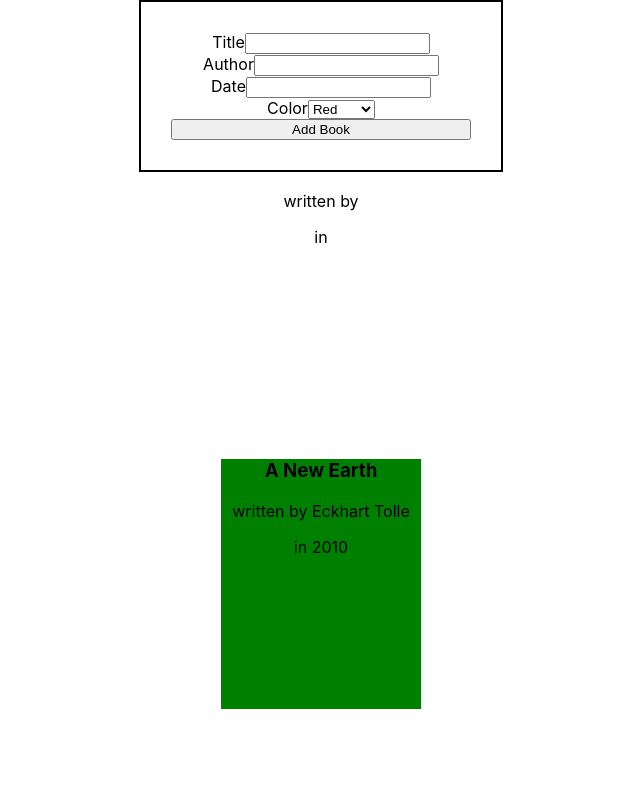
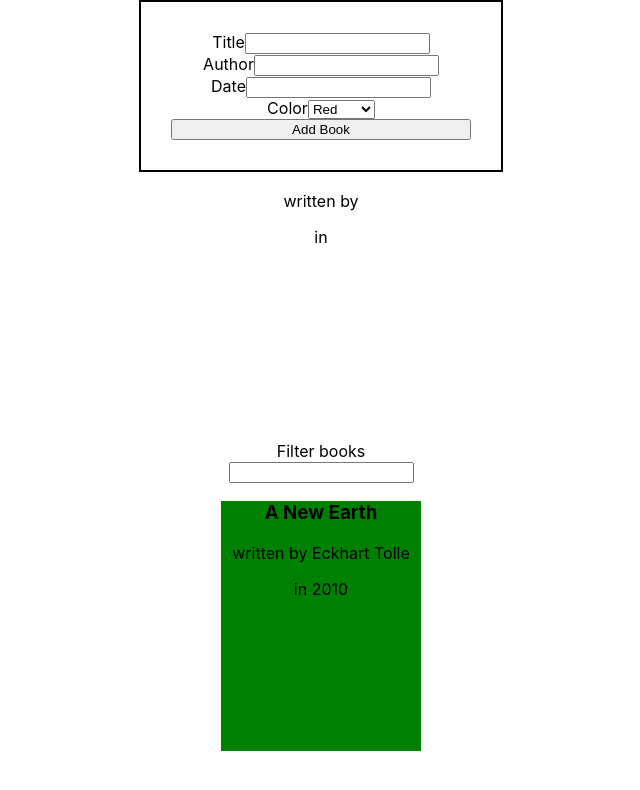
Before and after one commit to jenna-graham/movie-list-fs-react, a React (Create React App) app: page / in a window 1280 px wide. Shown: the top 790 px of the page, without its empty margins (319-959 px from the left). Built offline with nearby package versions, Linux system fonts and the light colour scheme.

Commit message:
delete book and filter functions

```diff
--- a/src/App.js
+++ b/src/App.js
@@ -1,5 +1,5 @@
 import './App.css';
-import { useState } from 'react';
+import { useState, useEffect } from 'react';
 import Book from './Book.js';
 import BookForm from './BookForm.js';
 import BookList from './BookList.js';
@@ -20,6 +20,11 @@ function App() {
   const [visibleBooks, setVisibleBooks] = useState('');
   const [filterString, setFilterString] = useState('');
 
+  useEffect(() => {
+    setVisibleBooks(allBooks);
+    setFilterString('');
+  }, [allBooks]);
+
   function submitBook(e) {
     e.preventDefault();
     const newBook = {
@@ -35,6 +40,12 @@ function App() {
     const bookIndex = allBooks.findIndex((book) => book.title === title);
     allBooks.splice(bookIndex, 1);
     setVisibleBooks([...allBooks]);
+  }
+  function filterBooks(filterString) {
+    setFilterString(filterString);
+    const updatedBooks = allBooks
+      .filter(book => book.title.toLowerCase().includes(filterString.toLowerCase()));
+    setVisibleBooks(updatedBooks);
   }
 
   return (
@@ -60,8 +71,12 @@ function App() {
           author: author,
           color: color,
         }}/>
+        <div className="book-filter">
+          Filter books
+          <input onChange={(e) => filterBooks(e.target.value)} />
+        </div>
         <BookList
-          books={allBooks}
+          books={filterString ? visibleBooks : allBooks}
           deleteBook={deleteBook}/>
       </div>
     </div>
```
